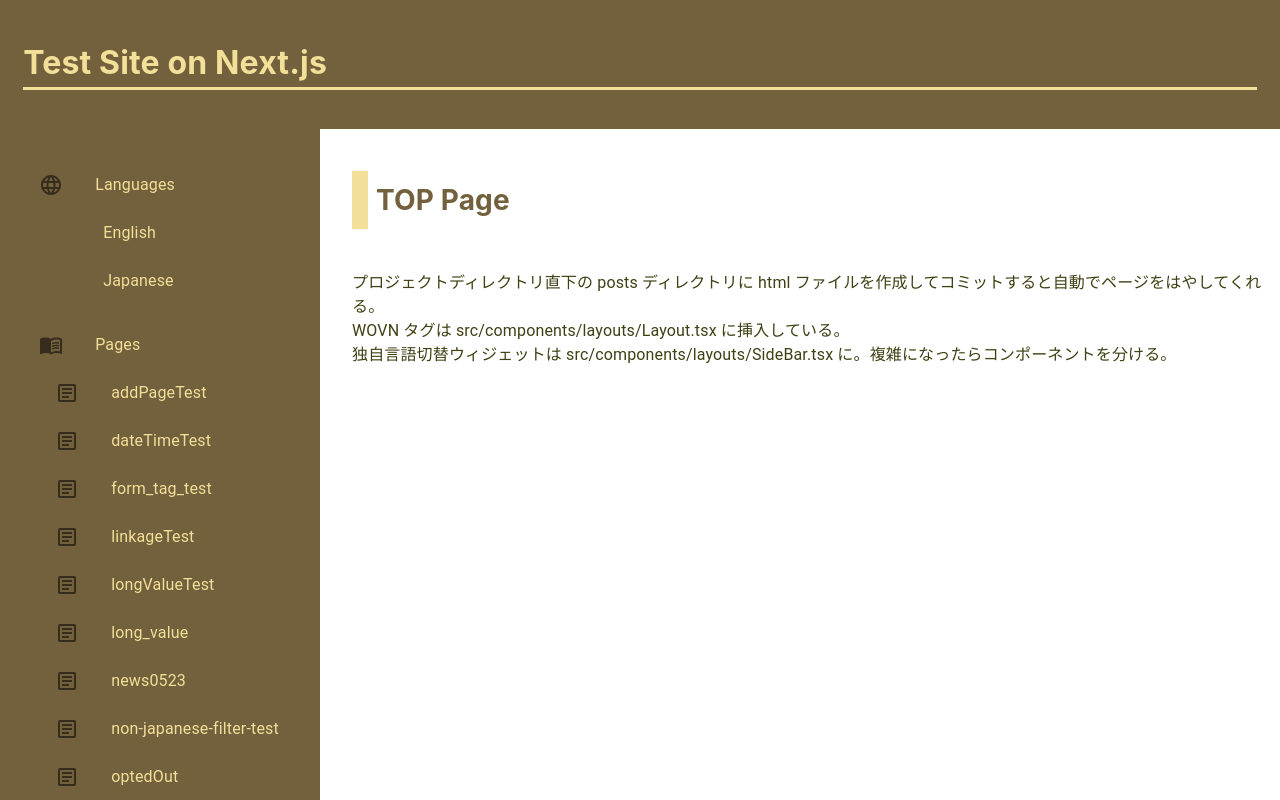
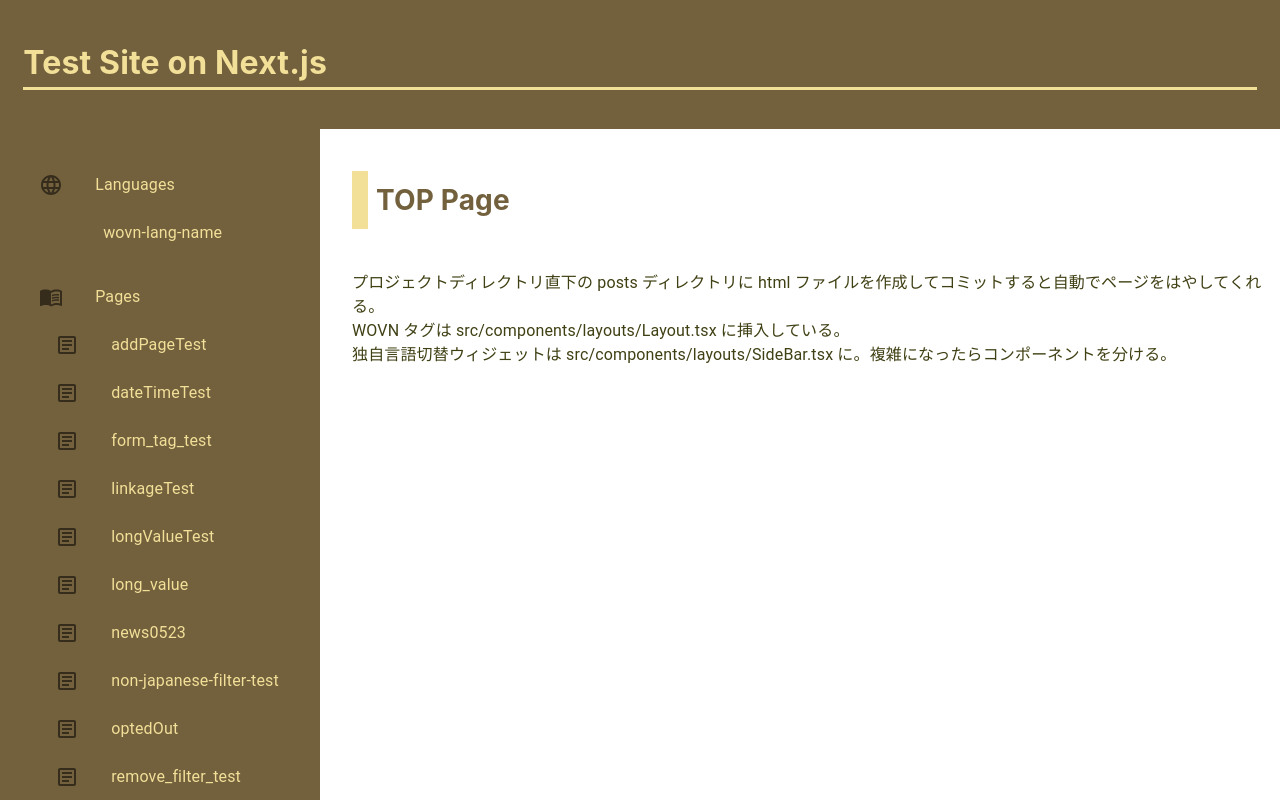
Before and after one commit to killinsun/wovn-testing-site, a Next.js app: page / in a window 1280 px wide. Shown: the top 800 px of the page. Built offline with nearby package versions, Linux system fonts and the light colour scheme.

Commit message:
modify custom widget

```diff
--- a/src/components/layouts/SideBar.tsx
+++ b/src/components/layouts/SideBar.tsx
@@ -47,14 +47,9 @@ const SideBar: React.FC<Props> = ({ allPostSlugs }) => {
           </ListItemButton>
           <Collapse in={languageOpen} timeout="auto" unmountOnExit>
             <List component="div" disablePadding className="wovn-languages">
-              <ListItemButton sx={{ pl: 10 }}>
-                <ListItemText data-value="en" className="wovn-switch">
-                  English
-                </ListItemText>
-              </ListItemButton>
-              <ListItemButton sx={{ pl: 10 }}>
-                <ListItemText data-value="ja" className="wovn-switch">
-                  Japanese
+              <ListItemButton sx={{ pl: 10}} className="wovn-switch-template">
+                <ListItemText>
+                  wovn-lang-name
                 </ListItemText>
               </ListItemButton>
             </List>
```
